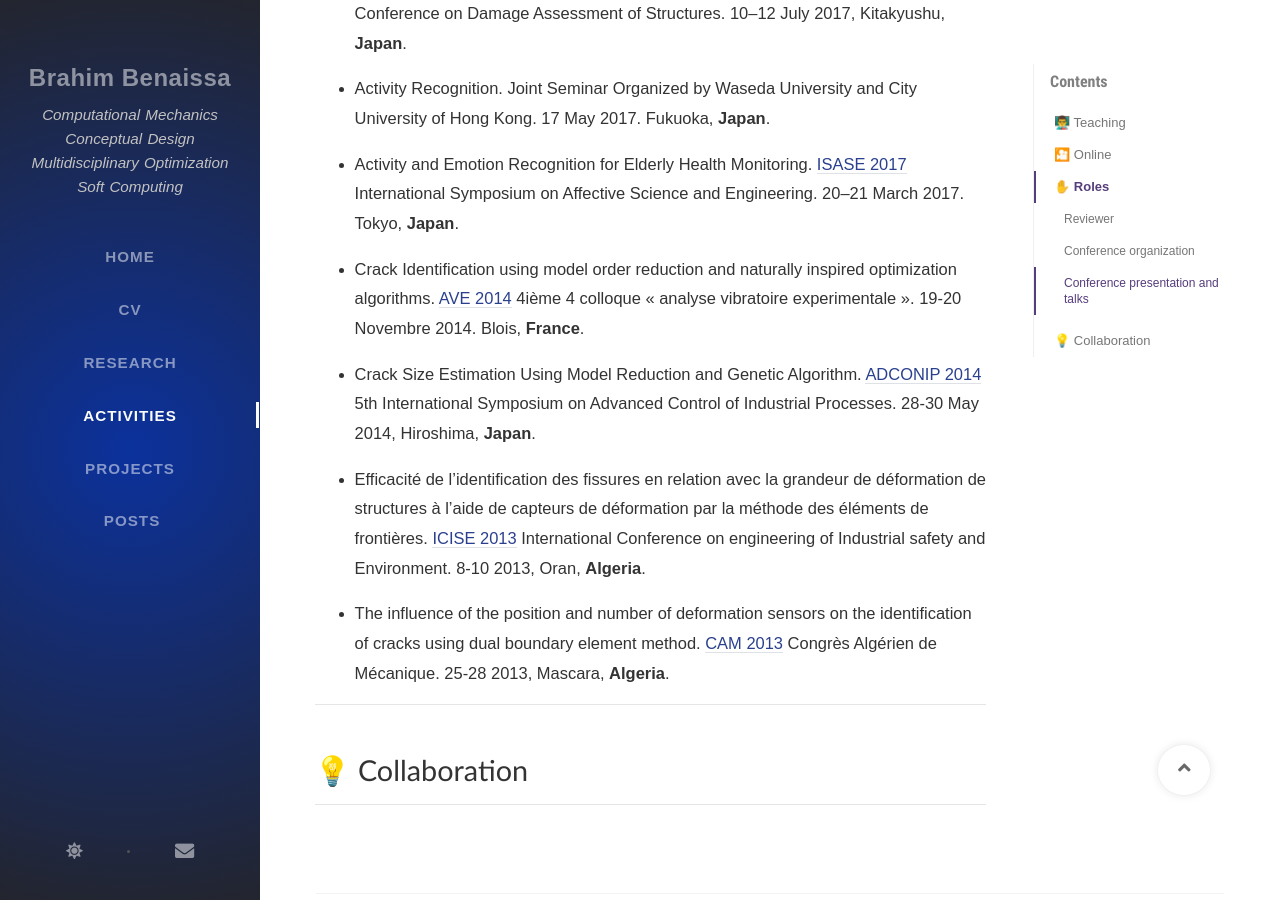
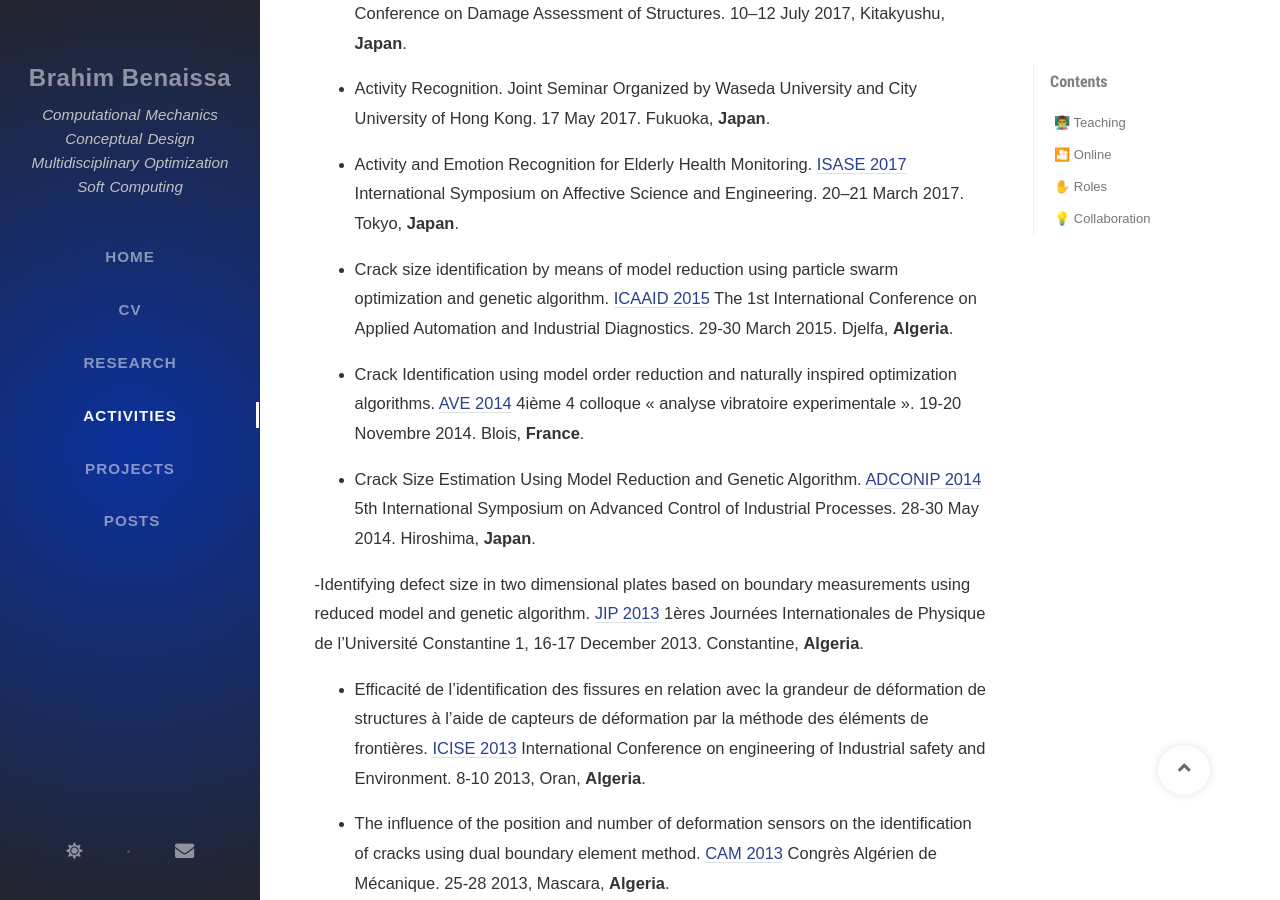
Before and after one commit to Brahim-Benaissa/Brahim-Benaissa.github.io, a Jekyll site: the page built from tabs/activities.md, in a window 1280 px wide and 900 px high, scrolled down 3115 px. Built offline with Jekyll 4.4.1, drawn with Linux system fonts in a browser that asks for light colours; nearby versions of some CDN libraries; some web fonts are replaced; comment, search, counter and statistics services are not loaded.

Commit message:
Update activities.md

```diff
--- a/tabs/activities.md
+++ b/tabs/activities.md
@@ -101,16 +101,19 @@
 
 - Activity and Emotion Recognition for Elderly Health Monitoring. <a href="https://www.isase-ke.org/conference/isase2017" target="_blank"> ISASE 2017</a> International Symposium on Affective Science and Engineering.  20–21 March 2017. Tokyo, **Japan**.
 
+- Crack size identification by means of model reduction using particle swarm optimization and genetic algorithm. <a href="http://www.univ-djelfa.dz/icaaid/" target="_blank"> ICAAID 2015</a> The 1st International Conference on Applied Automation and Industrial Diagnostics. 29-30 March 2015. Djelfa, **Algeria**.
+
 - Crack Identification using model order reduction and naturally inspired optimization algorithms. <a href="https://ave2014.sciencesconf.org/index.html" target="_blank"> AVE 2014</a> 4ième 4 colloque « analyse vibratoire experimentale ».  19-20 Novembre 2014. Blois, **France**.
 
-- Crack Size Estimation Using Model Reduction and Genetic Algorithm. <a href="https://folk.ntnu.no/skoge/prost/proceedings/adconip-2014/" target="_blank"> ADCONIP 2014</a> 5th International Symposium on Advanced Control of Industrial Processes.  28-30 May 2014, Hiroshima,  **Japan**.
+- Crack Size Estimation Using Model Reduction and Genetic Algorithm. <a href="https://folk.ntnu.no/skoge/prost/proceedings/adconip-2014/" target="_blank"> ADCONIP 2014</a> 5th International Symposium on Advanced Control of Industrial Processes.  28-30 May 2014. Hiroshima,  **Japan**.
+
+-Identifying defect size in two dimensional plates based on boundary measurements using  reduced model and genetic algorithm. <a href="https://www.asjp.cerist.dz/en/article/102157" target="_blank"> JIP 2013</a> 1ères Journées Internationales de Physique de l’Université Constantine 1, 16-17 December 2013. Constantine, **Algeria**.
 
 - Efficacité de l’identification des fissures en relation avec la grandeur de déformation de structures à l’aide de capteurs de déformation par la méthode des éléments de frontières. <a href="https://www.univ-oran1.dz/rencontres/icise13/" target="_blank"> ICISE 2013</a> International Conference on engineering of Industrial safety and Environment.  8-10 2013, Oran, **Algeria**.
 
 - The influence of the position and number of deformation sensors on the identification of cracks using dual boundary element method. <a href="https://cam-dz.org/" target="_blank"> CAM 2013</a> Congrès Algérien de Mécanique.  25-28 2013, Mascara, **Algeria**.
 
 ---
-
 
 
 # 💡 Collaboration
```
